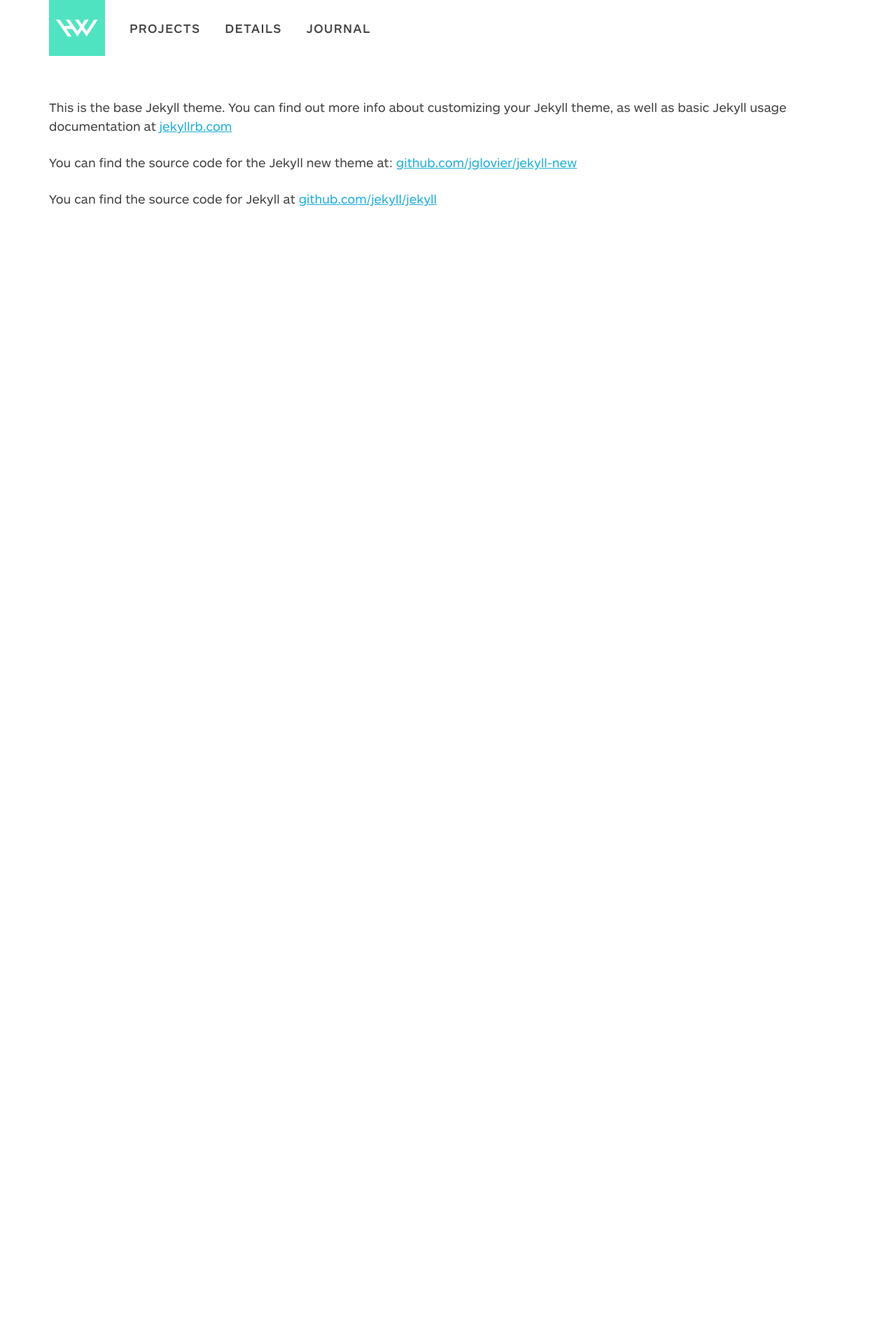
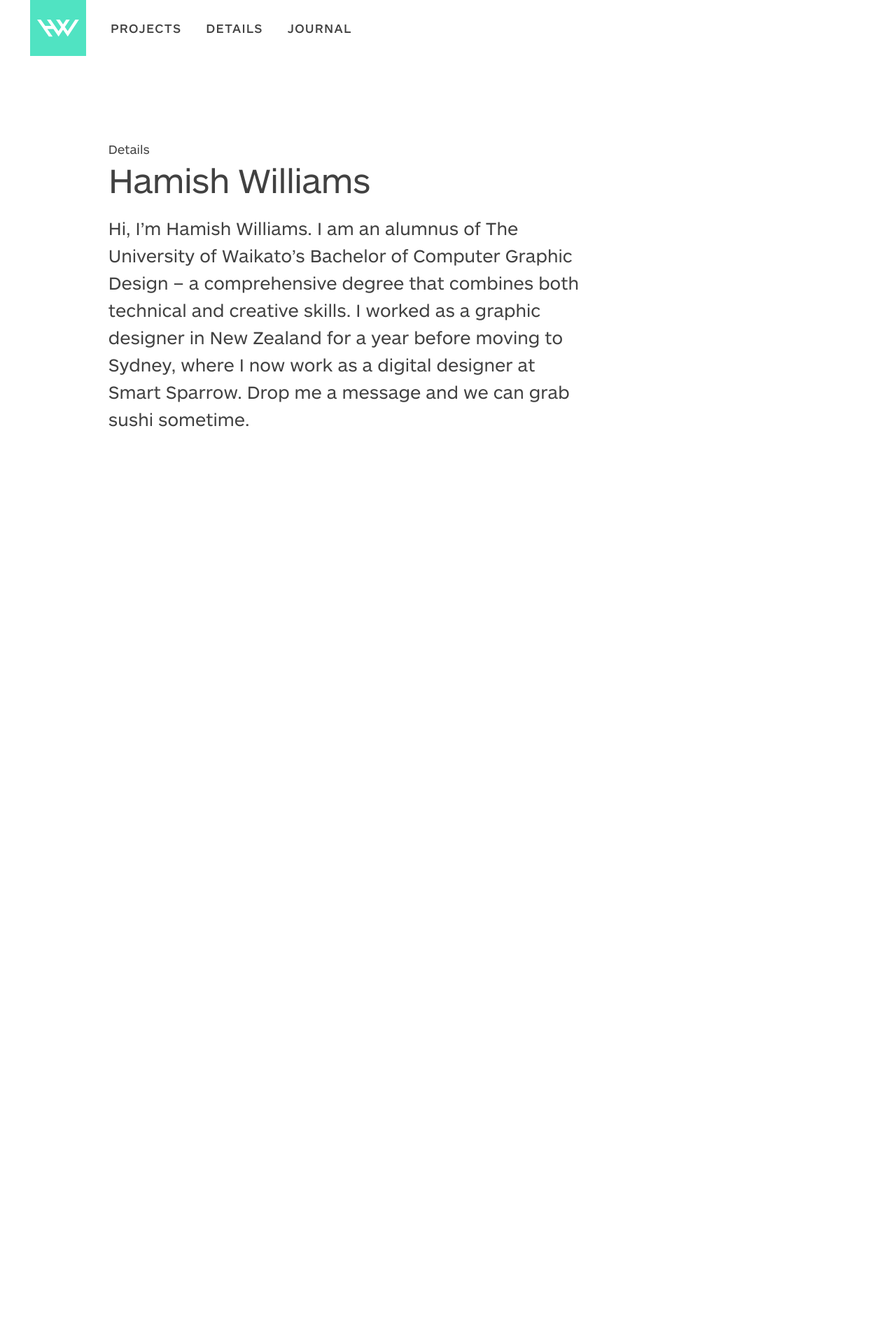
Before and after one commit to HamishMW/hamishmw.github.io, a Jekyll site: the page built from details.md, in a window 1280 px wide. Shown: the whole page at 70% size. Built offline with Jekyll 4.4.1, drawn with Linux system fonts in a browser that asks for light colours; before the commit the page ends 900 px from its top, so only the background shows below that.

Commit message:
Initial details page

```diff
--- a/_layouts/details.html
+++ b/_layouts/details.html
@@ -3,5 +3,14 @@ layout: default
 ---
 
 <section class="details-section">
-  {{ content }}
+  <div class="details-section--wrapper">
+    <div class="details-section--description">
+      <span class="context-heading">Details</span>
+      <h1>Hamish Williams</h1>
+      {{ content }}
+    </div>
+  </div>
 </section>
+
+<section class="placeholder"></section>
+<section class="placeholder"></section>
--- a/details.md
+++ b/details.md
@@ -5,8 +5,4 @@ ref: details
 permalink: /details/
 ---
 
-This is the base Jekyll theme. You can find out more info about customizing your Jekyll theme, as well as basic Jekyll usage documentation at [jekyllrb.com](http://jekyllrb.com/)
-
-You can find the source code for the Jekyll new theme at: [github.com/jglovier/jekyll-new](https://github.com/jglovier/jekyll-new)
-
-You can find the source code for Jekyll at [github.com/jekyll/jekyll](https://github.com/jekyll/jekyll)
+Hi, I'm Hamish Williams. I am an alumnus of The University of Waikato's Bachelor of Computer Graphic Design – a comprehensive degree that combines both technical and creative skills. I worked as a graphic designer in New Zealand for a year before moving to Sydney, where I now work as a digital designer at Smart Sparrow. Drop me a message and we can grab sushi sometime.
--- a/src/sass/1-base/_base.scss
+++ b/src/sass/1-base/_base.scss
@@ -1,6 +1,6 @@
 @import
   "variables",
-  "normalize",
+  "grid",
   "syntax",
   "fonts"
 ;
@@ -60,7 +60,7 @@ h6 {
 }
 
 // Larger than phablet
-@include media(min-width, 550px) {
+@media(min-width: 550px) {
   h1 { font-size: rem(50); }
   h2 { font-size: rem(42); }
   h3 { font-size: rem(36); }
--- a/src/sass/main.scss
+++ b/src/sass/main.scss
@@ -3,6 +3,7 @@
 @import
   "0-vendor/bourbon/bourbon",
   "0-vendor/neat/neat",
+  "0-vendor/normalize",
   "1-base/base",
   "2-layout/layout",
   "3-modules/modules"
```
Also changed, not shown: src/js/scroll-functions.js (+9 -2 lines), src/sass/1-base/_grid.scss (added, +39 -0 lines), src/sass/1-base/_variables.scss (+7 -14 lines), src/sass/2-layout/_header.scss (+13 -5 lines), src/sass/2-layout/_intro.scss (+8 -8 lines), src/sass/3-modules/_details.scss (+18 -1 lines), dist/css/main.css, dist/js/app.js, src/sass/0-vendor/_normalize.scss (renamed from src/sass/1-base/_normalize.scss).
